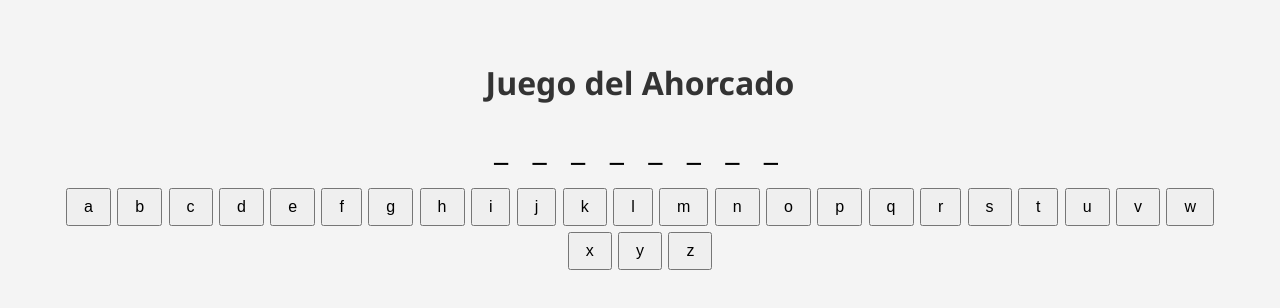
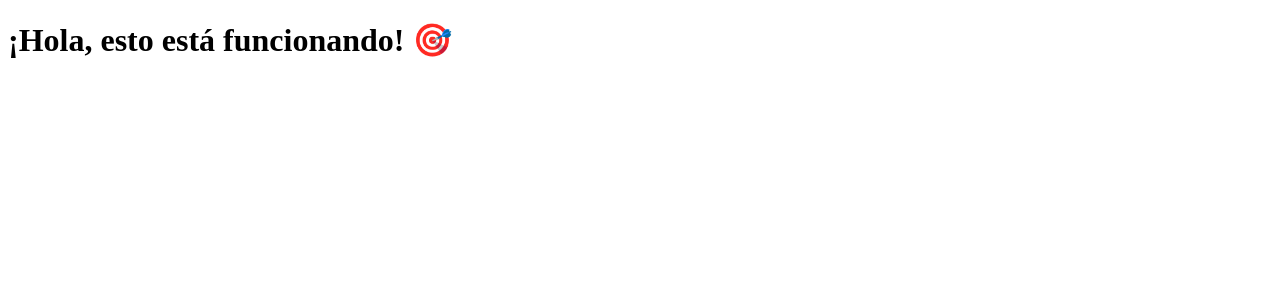
Before and after one commit to Jossie-riko/Ahorcados, a plain HTML site: page Index.html in a window 1280 px wide. Drawn offline with Linux system fonts and the light colour scheme.

Commit message:
Index.html

```diff
--- a/Index.html
+++ b/Index.html
@@ -3,87 +3,12 @@
 <head>
   <meta charset="UTF-8" />
   <meta name="viewport" content="width=device-width, initial-scale=1.0" />
-  <title>Juego del Ahorcado</title>
-  <style>
-    body {
-      font-family: 'Segoe UI', sans-serif;
-      background: #f4f4f4;
-      text-align: center;
-      padding: 2rem;
-    }
-    h1 {
-      color: #333;
-    }
-    #word {
-      font-size: 2rem;
-      letter-spacing: 0.5rem;
-      margin: 1rem 0;
-    }
-    #letters button {
-      margin: 0.2rem;
-      padding: 0.5rem 1rem;
-      font-size: 1rem;
-      cursor: pointer;
-    }
-    #status {
-      margin-top: 1rem;
-      font-weight: bold;
-    }
-  </style>
+  <title>Prueba Ahorcado</title>
 </head>
 <body>
-  <h1>Juego del Ahorcado</h1>
-  <div id="word">_ _ _ _ _</div>
-  <div id="letters"></div>
-  <div id="status"></div>
-
+  <h1>¡Hola, esto está funcionando! 🎯</h1>
   <script>
-    const palabras = ["gato", "perro", "ratón", "jirafa", "elefante"];
-    const palabra = palabras[Math.floor(Math.random() * palabras.length)];
-    let letrasAdivinadas = [];
-    let intentos = 6;
-
-    const wordDiv = document.getElementById("word");
-    const lettersDiv = document.getElementById("letters");
-    const statusDiv = document.getElementById("status");
-
-    function mostrarPalabra() {
-      wordDiv.textContent = palabra
-        .split("")
-        .map(letra => (letrasAdivinadas.includes(letra) ? letra : "_"))
-        .join(" ");
-    }
-
-    function crearBotones() {
-      const abecedario = "abcdefghijklmnopqrstuvwxyz";
-      abecedario.split("").forEach(letra => {
-        const btn = document.createElement("button");
-        btn.textContent = letra;
-        btn.onclick = () => adivinarLetra(letra, btn);
-        lettersDiv.appendChild(btn);
-      });
-    }
-
-    function adivinarLetra(letra, boton) {
-      boton.disabled = true;
-      if (palabra.includes(letra)) {
-        letrasAdivinadas.push(letra);
-        mostrarPalabra();
-        if (!wordDiv.textContent.includes("_")) {
-          statusDiv.textContent = "¡Ganaste! 🎉";
-        }
-      } else {
-        intentos--;
-        statusDiv.textContent = `Te quedan ${intentos} intento(s)`;
-        if (intentos === 0) {
-          statusDiv.textContent = `Perdiste 😢. La palabra era "${palabra}".`;
-          lettersDiv.querySelectorAll("button").forEach(b => b.disabled = true);
-        }
-      }
-    }
-
-    mostrarPalabra();
-    crearBotones();
+    console.log("Todo bien por aquí");
   </script>
 </body>
 </html>
```
